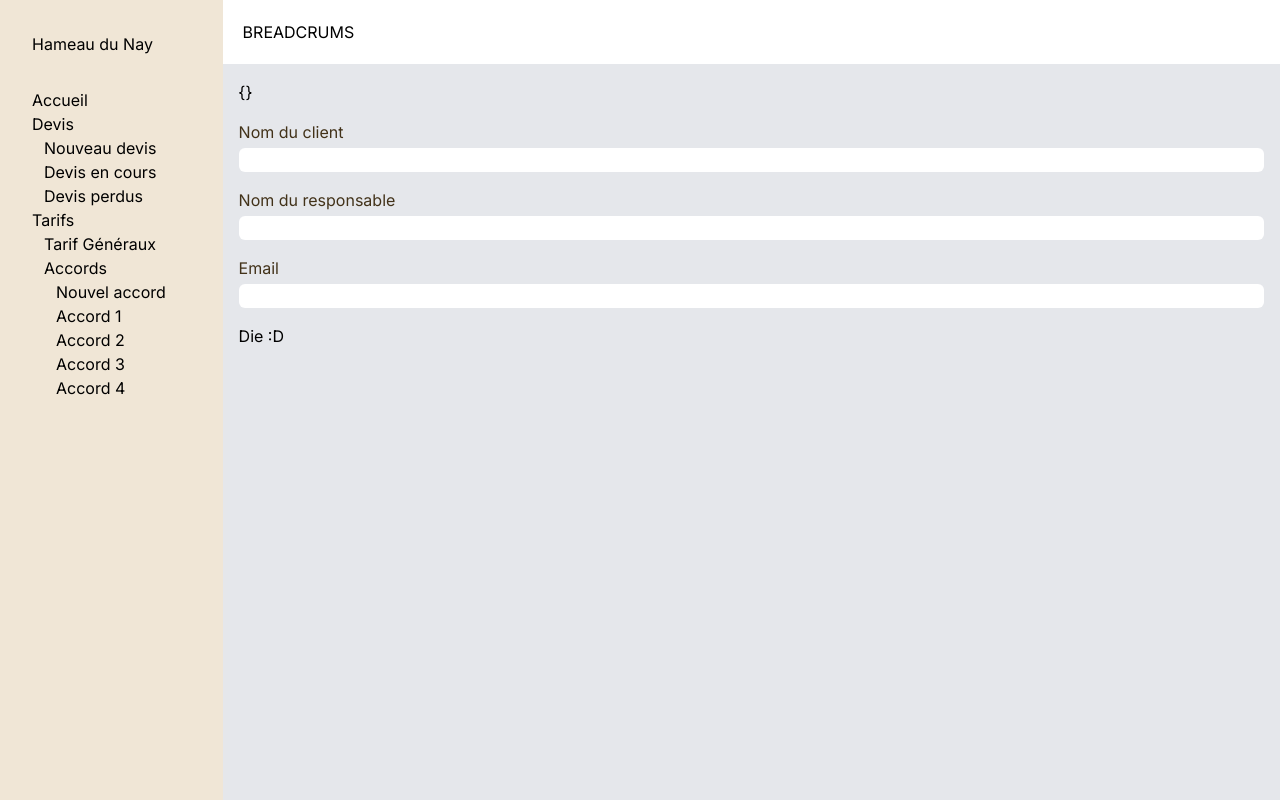
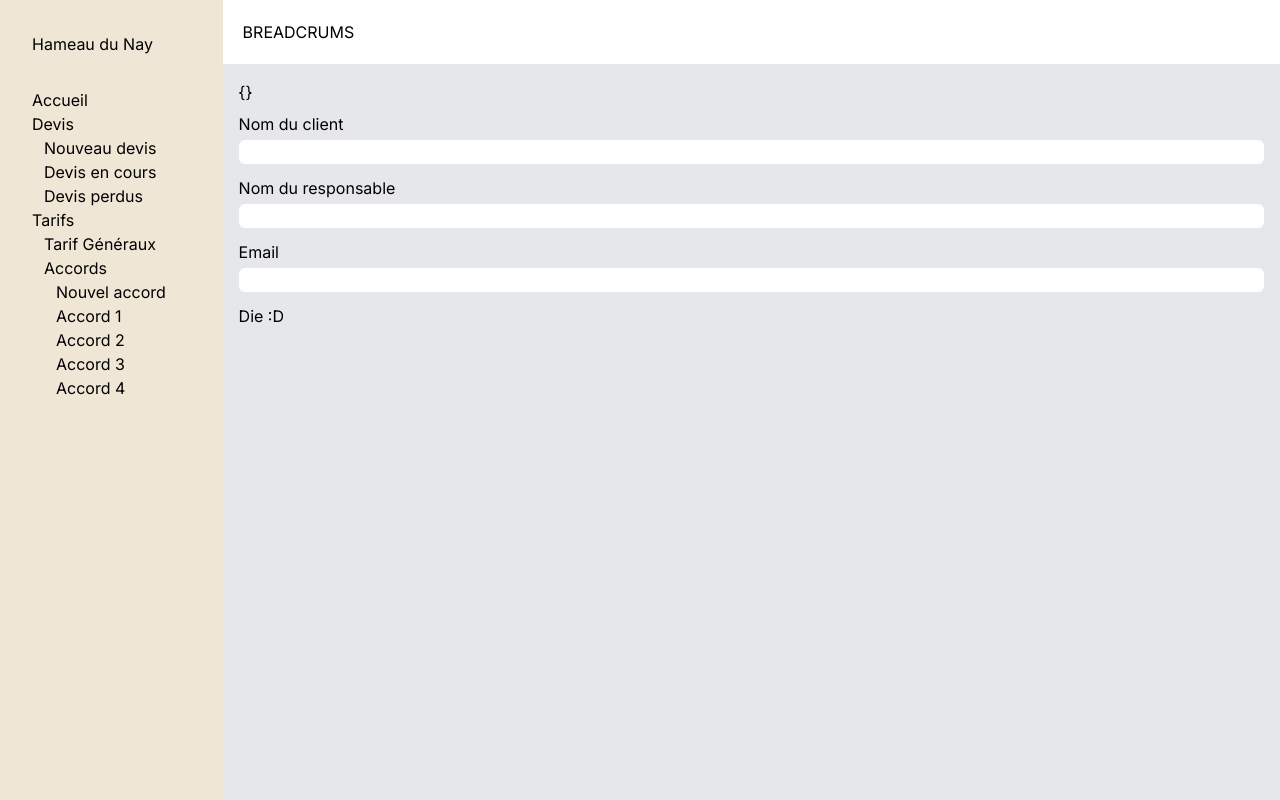
Before and after one commit to BahAilime/gestion-du-nay, a Next.js app: page /dossier/nouveau in a window 1280 px wide. Built offline with nearby package versions, Linux system fonts and the light colour scheme.

Commit message:
Ajout du keyfilter pour les FormInputs

```diff
--- a/src/components/FormInput.js
+++ b/src/components/FormInput.js
@@ -1,11 +1,11 @@
 import React from 'react';
 import { InputText } from 'primereact/inputtext';
 
-export default function FormInput({ label, name, value = "", onChange = (x) => {}}) {
+export default function FormInput({ label, name, value = "", onChange = (x) => {}, keyfilter = "" }) {
     return (
-        <div className="flex flex-col gap-1 text-nay-white-100 my-4">
+        <div className="flex flex-col gap-1 mt-2 mb-3">
             <label htmlFor={name} value={value}>{label}</label>
-            <InputText id={name} aria-describedby={`${name}-help`} onChange={(e) => onChange(e.target.value)} />
+            <InputText id={name} aria-describedby={`${name}-help`} onChange={(e) => onChange(e.target.value)} keyfilter={keyfilter}/>
         </div>
     );
 }
```
